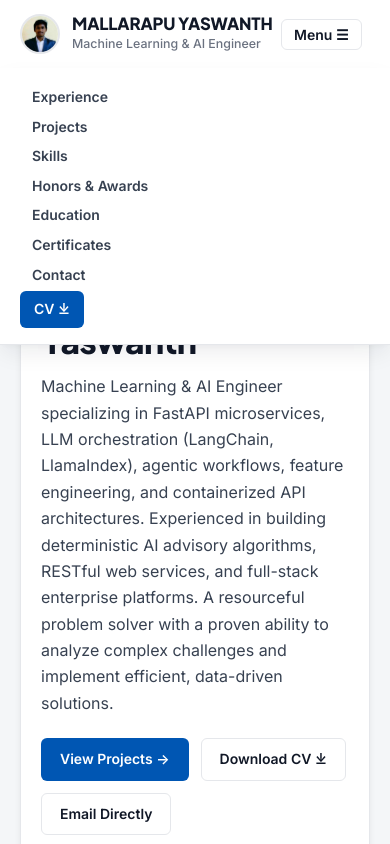
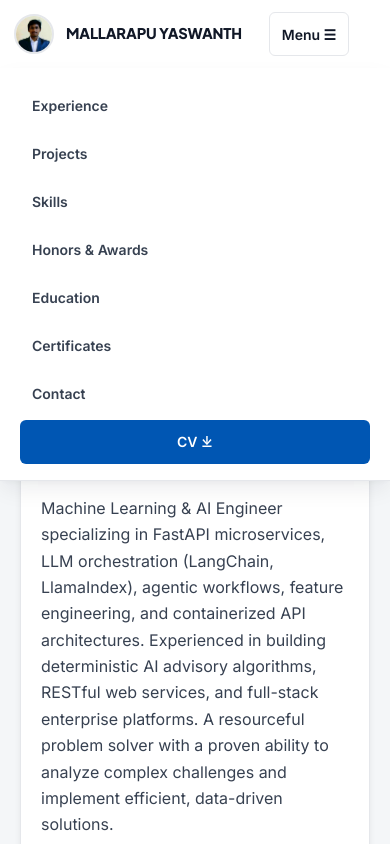
Before and after one commit to MYG-1107/Portfolio-Mallarapu-Yaswanth, a plain HTML site: page index.html in a window 390 px wide. Both pictures are taken after a click on the button "Menu ☰". Shown: the top 844 px of the page. Drawn offline with Linux system fonts and the light colour scheme.

Commit message:
Improve responsive layout and accessible navigation

```diff
--- a/index.html
+++ b/index.html
@@ -11,7 +11,7 @@
     </script>
 
     <meta charset="UTF-8">
-    <meta name="viewport" content="width=device-width, initial-scale=1.0, maximum-scale=5.0">
+    <meta name="viewport" content="width=device-width, initial-scale=1.0">
     <meta http-equiv="X-UA-Compatible" content="IE=edge">
 
     <!-- Primary Search Engine Optimization (SEO) -->
@@ -49,8 +49,7 @@
     <meta name="twitter:image:alt" content="Mallarapu Yaswanth Portrait">
 
     <!-- Favicons -->
-    <link rel="icon" type="image/png" sizes="32x32" href="1699555731008.jpg">
-    <link rel="icon" type="image/png" sizes="16x16" href="1699555731008.jpg">
+    <link rel="icon" type="image/jpeg" href="1699555731008.jpg">
     <link rel="apple-touch-icon" href="1699555731008.jpg">
 
     <!-- Google Fonts: Scandinavian Clean Typography (Inter & Plus Jakarta Sans) -->
@@ -221,6 +220,38 @@
             -moz-osx-font-smoothing: grayscale;
         }
 
+        /* Keyboard access and sticky-header anchor positioning */
+        section[id] {
+            scroll-margin-top: 88px;
+        }
+
+        .skip-link {
+            position: absolute;
+            top: 12px;
+            left: 12px;
+            z-index: 2000;
+            padding: 10px 14px;
+            border-radius: var(--radius-sm);
+            background: var(--color-nordic-navy);
+            color: #FFFFFF;
+            text-decoration: none;
+            transform: translateY(-160%);
+        }
+
+        .skip-link:focus {
+            transform: translateY(0);
+        }
+
+        a:focus-visible,
+        button:focus-visible {
+            outline: 3px solid #F59E0B;
+            outline-offset: 3px;
+        }
+
+        body.mobile-menu-open {
+            overflow: hidden;
+        }
+
         /* Header Navigation */
         header.site-header {
             background-color: var(--color-surface);
@@ -895,17 +926,34 @@
         /* Responsive Mobile Views */
         @media (max-width: 860px) {
             .hero-panel {
-                grid-template-columns: 1fr;
+                grid-template-columns: minmax(0, 1fr) 112px;
                 padding: 24px 20px;
                 text-align: left;
+                align-items: start;
+            }
+
+            .hero-details {
+                grid-column: 1;
+                grid-row: 1;
             }
 
             .hero-photo-wrap {
-                display: none;
-            }
-
-            .projects-layout {
-                grid-template-columns: 1fr;
+                display: block;
+                grid-column: 2;
+                grid-row: 1;
+                padding-top: 8px;
+            }
+
+            .hero-photo {
+                width: 112px;
+                height: 112px;
+            }
+
+            .projects-layout,
+            .skills-matrix,
+            .awards-grid,
+            .certifications-matrix {
+                grid-template-columns: minmax(0, 1fr);
             }
 
             .resume-panel {
@@ -915,15 +963,25 @@
             .nav-menu {
                 display: none;
                 flex-direction: column;
-                position: absolute;
+                position: fixed;
                 top: 68px;
                 left: 0;
                 width: 100%;
+                max-height: calc(100vh - 68px);
+                max-height: calc(100dvh - 68px);
+                overflow-y: auto;
                 background-color: var(--color-surface);
                 border-bottom: 1px solid var(--color-border);
                 padding: 16px 20px;
                 box-shadow: var(--shadow-hover);
                 align-items: stretch;
+                z-index: 1001;
+            }
+
+            .nav-menu a {
+                display: flex;
+                align-items: center;
+                min-height: 44px;
             }
 
             .nav-menu.active {
@@ -937,7 +995,10 @@
             }
 
             .mobile-hamburger {
-                display: block;
+                display: inline-flex;
+                align-items: center;
+                justify-content: center;
+                min-height: 44px;
             }
 
             .section-counter {
@@ -945,10 +1006,76 @@
                 padding: 3px 8px;
             }
         }
+
+        @media (max-width: 560px) {
+            .hero-panel {
+                grid-template-columns: minmax(0, 1fr);
+                gap: 18px;
+            }
+
+            .hero-photo-wrap {
+                grid-column: 1;
+                grid-row: 1;
+                padding-top: 0;
+                margin-bottom: 0;
+                text-align: left;
+            }
+
+            .hero-details {
+                grid-column: 1;
+                grid-row: 2;
+            }
+
+            .hero-photo {
+                width: 96px;
+                height: 96px;
+            }
+
+            .section-header-bar {
+                flex-direction: column;
+                align-items: flex-start;
+                gap: 8px;
+            }
+
+            .contact-enclosure,
+            .resume-panel {
+                padding: 22px 18px;
+            }
+
+            .nav-container {
+                padding-left: 14px;
+                padding-right: 14px;
+            }
+
+            .brand-text h1 {
+                font-size: 0.92rem;
+            }
+
+            .brand-text span {
+                display: none;
+            }
+        }
+
+        @media (prefers-reduced-motion: reduce) {
+            html {
+                scroll-behavior: auto;
+            }
+
+            *,
+            *::before,
+            *::after {
+                animation-duration: 0.01ms !important;
+                animation-iteration-count: 1 !important;
+                scroll-behavior: auto !important;
+                transition-duration: 0.01ms !important;
+            }
+        }
+
     </style>
 </head>
 
 <body itemscope itemtype="https://schema.org/ProfilePage">
+    <a class="skip-link" href="#main-content">Skip to main content</a>
     <!-- Google Tag Manager (noscript) -->
     <noscript><iframe src="https://www.googletagmanager.com/ns.html?id=GTM-MSVCCGVV"
     height="0" width="0" style="display:none;visibility:hidden"></iframe></noscript>
@@ -963,7 +1090,7 @@
                     <span>Machine Learning & AI Engineer</span>
                 </div>
             </a>
-            <button class="mobile-hamburger" type="button" aria-expanded="false" aria-controls="nav-menu" aria-label="Toggle navigation menu">
+            <button class="mobile-hamburger" type="button" aria-expanded="false" aria-controls="nav-menu" aria-label="Open navigation menu">
                 Menu ☰
             </button>
             <nav id="nav-menu" role="navigation" aria-label="Primary Navigation">
@@ -1107,7 +1234,7 @@
                         <p>Production computer vision model classifying 8 classical Indian dance forms from single images using Microsoft Azure Custom Vision. Deployed as a real-time web application handling predictions via integrated RESTful API endpoints.</p>
                     </div>
                     <div class="project-actions">
-                        <a href="https://mallarapuyaswanth.wordpress.com/wp-content/uploads/2026/07/ai-computer-vision-project-done-by-mallarapu-yaswanth.pdf" target="_blank" rel="noopener noreferrer" class="btn btn-secondary btn-sm">GitHub Repo ↗</a>
+                        <a href="https://mallarapuyaswanth.wordpress.com/wp-content/uploads/2026/07/ai-computer-vision-project-done-by-mallarapu-yaswanth.pdf" target="_blank" rel="noopener noreferrer" class="btn btn-secondary btn-sm">Project PDF ↗</a>
                     </div>
                 </div>
 
@@ -1152,10 +1279,7 @@
                         <h4>Python Terminal-Based Educational Games</h4>
                         <p>Suite of CLI applications designed to train students on terminal command primitives (CRUD, memory management, buffer loads, and operational shortcuts).</p>
                     </div>
-                    <div class="project-actions">
-                        <a href="https://github.com/MYG-1107/Python-Terminal-Based-Games" target="_blank" rel="noopener noreferrer" class="btn btn-secondary btn-sm">Repo</a>
-                        <a href="https://myg-1107.github.io/Python-Terminal-Based-Games/" target="_blank" rel="noopener noreferrer" class="btn btn-secondary btn-sm">Docs ↗</a>
-                    </div>
+
                 </div>
             </div>
         </section>
@@ -1534,63 +1658,93 @@
         <div class="view-counter-container">
             <img id="profile-view-counter"
                  src="https://hits.sh/myg-1107.github.io/Portfolio-Mallarapu-Yaswanth.svg?label=Profile%20views&color=0056b3&style=flat"
-                 alt="Profile views counter">
+                 alt="Profile views counter" loading="lazy" decoding="async">
         </div>
     </footer>
 
     <!-- Interactive Scripts -->
     <script>
-        // Responsive Hamburger Toggle
-        const hamburgerBtn = document.querySelector('.mobile-hamburger');
-        const navMenuEl = document.querySelector('.nav-menu');
-
-        if (hamburgerBtn && navMenuEl) {
-            const closeMenu = () => {
-                navMenuEl.classList.remove('active');
-                hamburgerBtn.setAttribute('aria-expanded', 'false');
-            };
-
-            hamburgerBtn.addEventListener('click', () => {
-                const isOpen = navMenuEl.classList.toggle('active');
-                hamburgerBtn.setAttribute('aria-expanded', String(isOpen));
+        // Accessible mobile navigation
+        const hamburgerBtn = document.querySelector(".mobile-hamburger");
+        const navContainer = document.getElementById("nav-menu");
+        const navMenuEl = navContainer ? navContainer.querySelector(".nav-menu") : null;
+
+        const setMenuOpen = (isOpen, restoreFocus = false) => {
+            if (!hamburgerBtn || !navMenuEl) return;
+
+            navMenuEl.classList.toggle("active", isOpen);
+            hamburgerBtn.setAttribute("aria-expanded", String(isOpen));
+            hamburgerBtn.setAttribute(
+                "aria-label",
+                isOpen ? "Close navigation menu" : "Open navigation menu"
+            );
+            document.body.classList.toggle("mobile-menu-open", isOpen);
+
+            if (!isOpen && restoreFocus) {
+                hamburgerBtn.focus();
+            }
+        };
+
+        if (hamburgerBtn && navContainer && navMenuEl) {
+            hamburgerBtn.addEventListener("click", () => {
+                const isOpen = hamburgerBtn.getAttribute("aria-expanded") !== "true";
+                setMenuOpen(isOpen);
             });
 
-            navMenuEl.querySelectorAll('a').forEach(link => {
-                link.addEventListener('click', closeMenu);
+            navMenuEl.querySelectorAll("a").forEach((link) => {
+                link.addEventListener("click", () => setMenuOpen(false));
             });
 
-            document.addEventListener('click', (e) => {
-                if (!navMenuEl.contains(e.target) && !hamburgerBtn.contains(e.target)) {
-                    closeMenu();
+            document.addEventListener("click", (event) => {
+                if (
+                    !navContainer.contains(event.target) &&
+                    !hamburgerBtn.contains(event.target)
+                ) {
+                    setMenuOpen(false);
                 }
             });
-        }
-
-        // Active State Scroll Observer
-        const observedSections = document.querySelectorAll('section[id]');
-        const menuLinks = document.querySelectorAll('.nav-menu a');
-
-        window.addEventListener('scroll', () => {
-            let activeId = '';
-            observedSections.forEach(sec => {
-                const top = sec.offsetTop - 120;
-                if (window.pageYOffset >= top) {
-                    activeId = sec.getAttribute('id');
+
+            document.addEventListener("keydown", (event) => {
+                if (
+                    event.key === "Escape" &&
+                    hamburgerBtn.getAttribute("aria-expanded") === "true"
+                ) {
+                    setMenuOpen(false, true);
                 }
             });
 
-            menuLinks.forEach(link => {
-                link.classList.remove('active');
-                if (link.getAttribute('href') === `#${activeId}`) {
-                    link.classList.add('active');
+            window.addEventListener("resize", () => {
+                if (window.innerWidth > 860) {
+                    setMenuOpen(false);
                 }
             });
-        });
-
-        // Dynamic Year
-        document.getElementById("currentYear").textContent = new Date().getFullYear();
-
-        // Real-Time Web View Counter Cache-Buster
+        }
+
+        // Active navigation link based on the current scroll position
+        const observedSections = document.querySelectorAll("section[id]");
+        const menuLinks = document.querySelectorAll(".nav-menu a");
+
+        window.addEventListener("scroll", () => {
+            let activeId = "";
+            observedSections.forEach((section) => {
+                if (window.pageYOffset >= section.offsetTop - 120) {
+                    activeId = section.getAttribute("id");
+                }
+            });
+
+            menuLinks.forEach((link) => {
+                const isActive = link.getAttribute("href") === `#${activeId}`;
+                link.classList.toggle("active", isActive);
+            });
+        }, { passive: true });
+
+        // Dynamic footer year
+        const currentYear = document.getElementById("currentYear");
+        if (currentYear) {
+            currentYear.textContent = new Date().getFullYear();
+        }
+
+        // Refresh the third-party view counter without blocking page rendering
         const counterEl = document.getElementById("profile-view-counter");
         if (counterEl) {
             const baseUrl = "https://hits.sh/myg-1107.github.io/Portfolio-Mallarapu-Yaswanth.svg";
```
